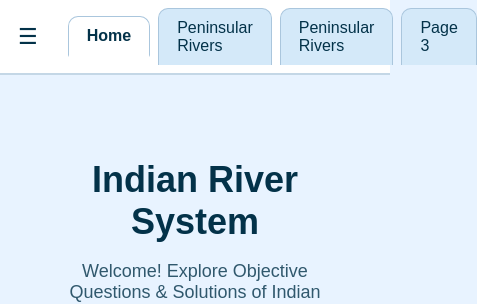
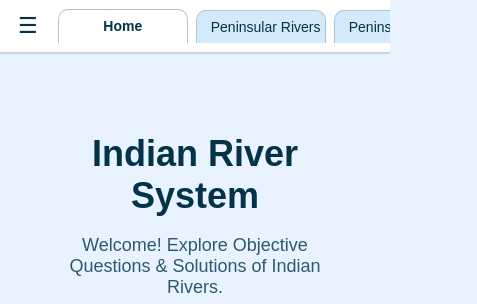
Before and after one commit to decentyogi/Geography_Project, a plain HTML site: page index.html in a window 390 px wide. Shown: the top 304 px of the page, 477 px wide, since content can reach past the window. Drawn offline with Linux system fonts and the light colour scheme.

Commit message:
Some changes

```diff
--- a/index.html
+++ b/index.html
@@ -44,10 +44,26 @@
         border-bottom: none;
     }
 
+    .tab {
+    min-width: 120px;     /* Makes all tabs same width */
+    text-align: center;
+    }
+
     .tab.active {
         background: #ffffff;
         font-weight: bold;
         border-bottom: 2px solid white;
+    }
+
+    .tab-bar {
+    display: flex;
+    overflow-x: auto;
+    white-space: nowrap;
+    scrollbar-width: none;  /* hide scrollbar (Firefox) */
+    }
+
+.tab-bar::-webkit-scrollbar {
+    display: none;          /* hide scrollbar (Chrome/Safari) */
     }
 
     /* Left Pane */
@@ -120,6 +136,23 @@
     }
 
 </style>
+
+<style>
+    @media (max-width: 600px) {
+        .tab {
+            min-width: 100px;
+            padding: 8px 14px;
+            font-size: 14px;
+        }
+        .hamburger {
+            margin-right: 10px;
+        }
+        .content {
+            padding: 15px;
+        }
+    }
+</style>
+
 </head>
 <body>
 
```
